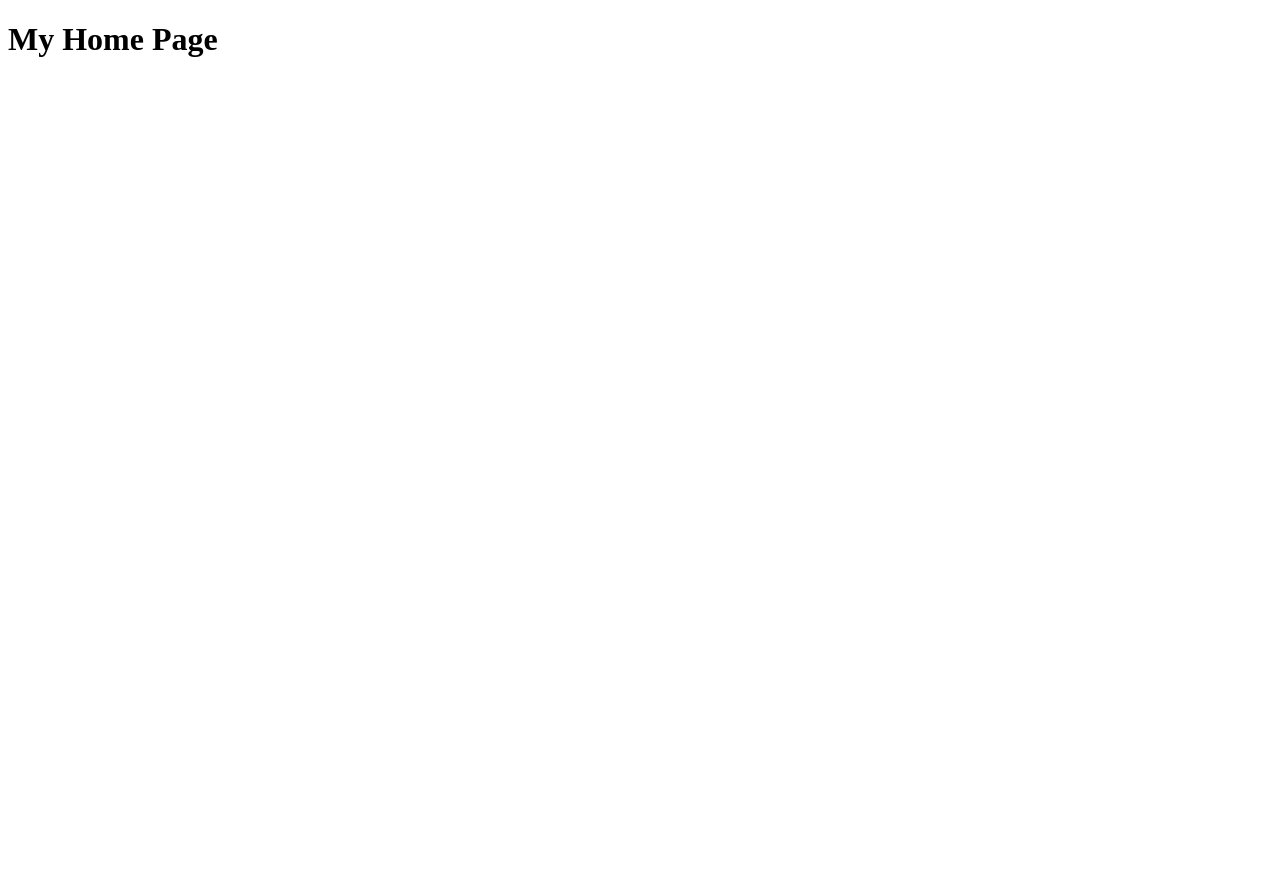
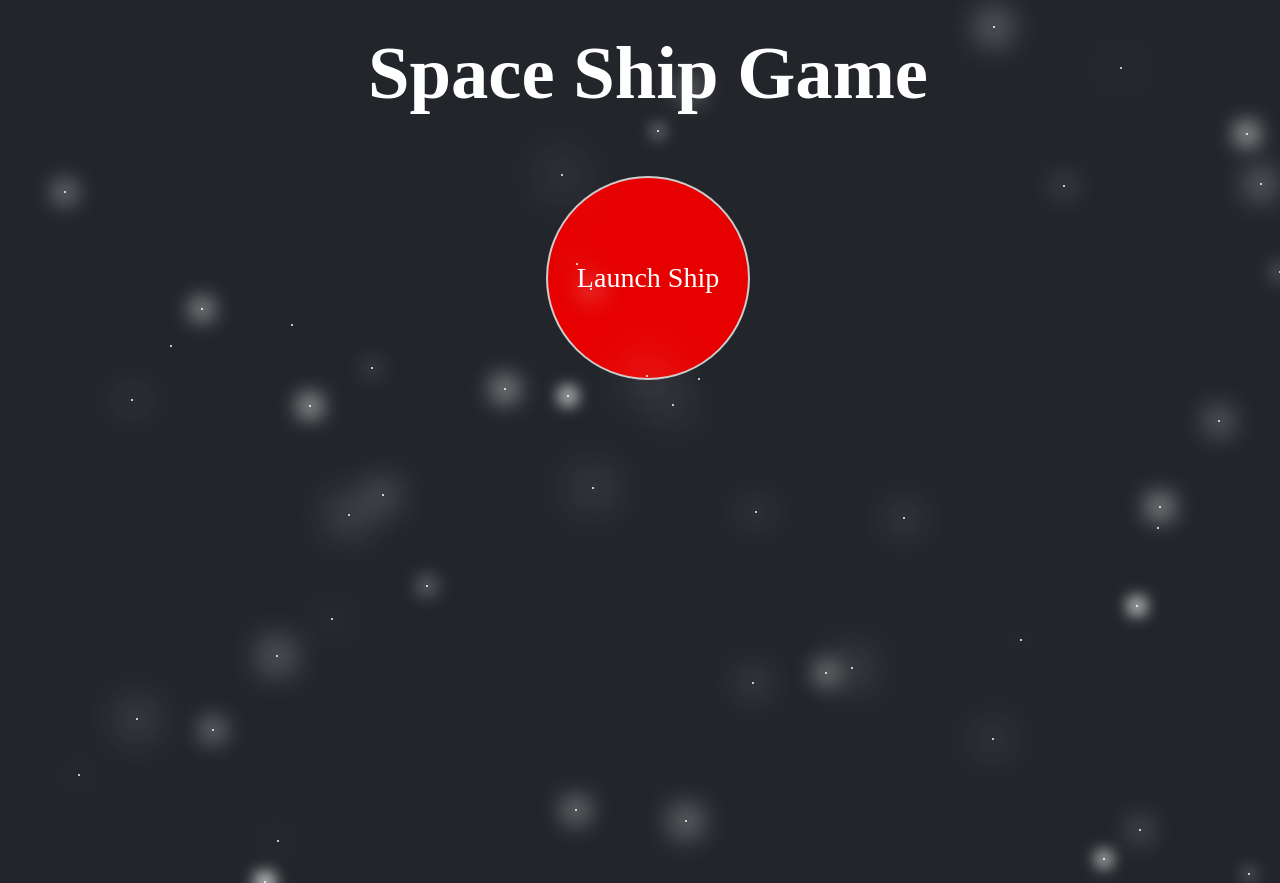
Before and after one commit to mbkarle/tutoring-web-project, a website: page public/home.html in a window 1280 px wide. Before the commit the page ends 800 px from the top, so only its background shows below. Drawn offline with nearby package versions, Linux system fonts and the light colour scheme.

Commit message:
home page

```diff
--- a/public/home.html
+++ b/public/home.html
@@ -1,11 +1,25 @@
 <!DOCTYPE html>
 <html>
   <head>
+    <link type="text/css" rel="stylesheet" href="styles.css"/>
+      <script src="Player.js"></script>
+    <script src="main.js"></script>
+    <script>
+    function buttonClick(){
+    window.location.href = "/"
+
+
+    }
+    </script>
     <meta charset="UTF-8">
     <title>title</title>
   </head>
   <body>
-  <h1>My Home Page</h1>
+  <h1 class="title">Space Ship Game</h1>
+
+  <div class="button" onclick="buttonClick()"><div class="buttonText">Launch Ship</div></div>
+
+  <div id="starsSet" class="starSet"></div>
   <script src="//ajax.googleapis.com/ajax/libs/jquery/1.7.2/jquery.min.js" type="text/javascript"></script>
   </body>
 </html>
--- a/public/styles.css
+++ b/public/styles.css
@@ -26,7 +26,7 @@ body, .map {
 
 
 
-.player, .ship{
+.player, .ship, .starSet{
  position: absolute;
  top: 0px ;
  left:  0px ;
@@ -83,3 +83,44 @@ footer {
 .homeButton {
   color: #cfcfcf;
 }
+
+
+
+.title{
+  color: #fff;
+  margin: 30px auto;
+  width: fit-content;
+  font-size: 56pt;
+}
+
+
+
+.button{
+ background-color:rgb(230, 0, 0);
+ border-style: solid;
+ border-color:#ccc;
+ border-width: 2px;
+ border-radius: 300px;
+ padding: 25px;
+ margin: 60px auto;
+ position: relative;
+ width:150px;
+ height:150px;
+ display:flex;
+ align-items:center;
+ justify-content: center;
+ user-select:none;
+}
+.button:active{
+ box-shadow: inset 0px 0px 15px #ccc;
+
+}
+
+
+.buttonText{
+color: #fff;
+font-size: 28px;
+flex:1;
+text-align: center;
+
+}
```
